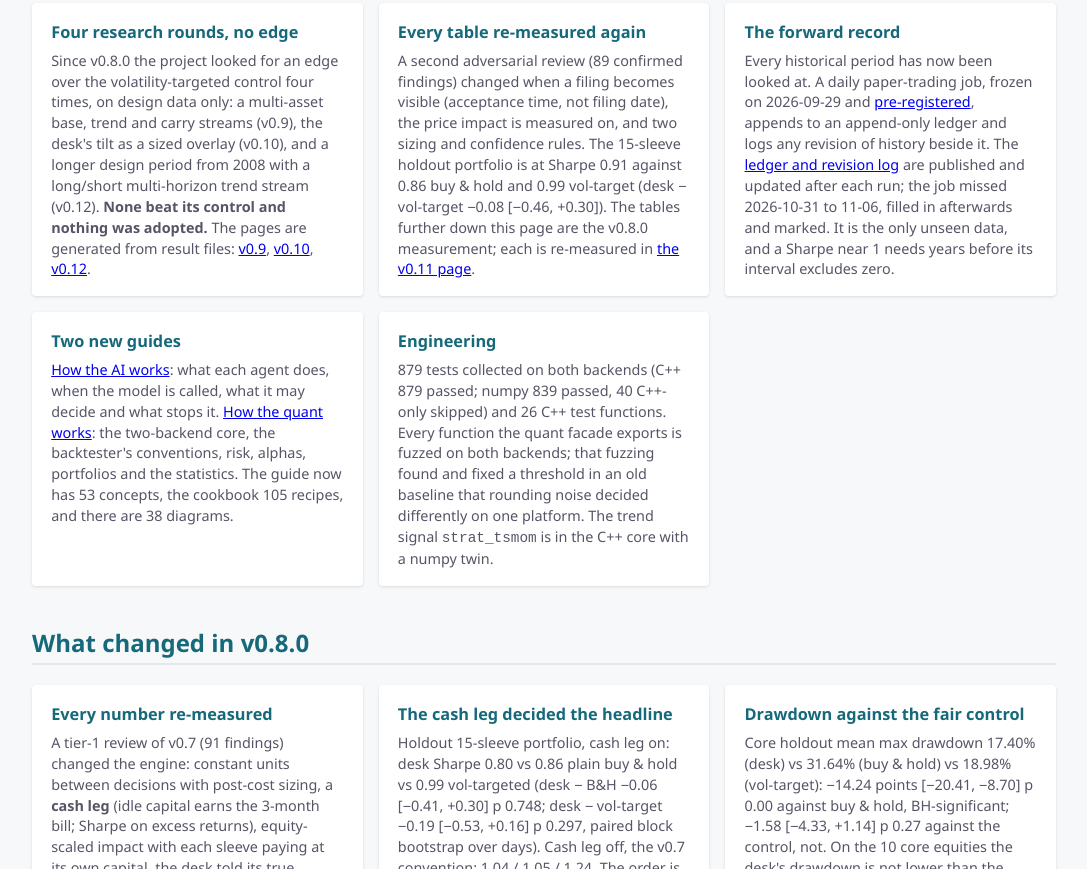
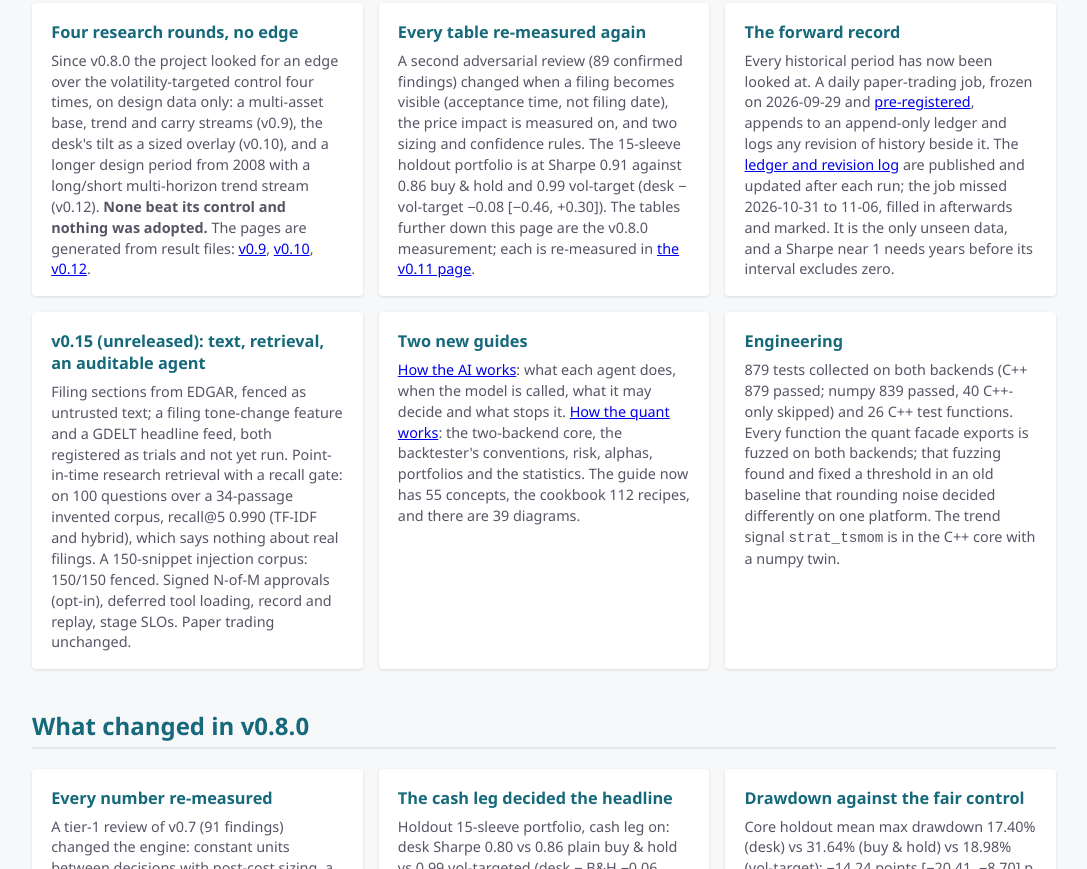
Before and after one commit to AshJha0/agentic-trader, a plain HTML site: page docs/index.html in a window 1280 px wide. Shown: the part 555-1424 px from the top of the page, without its empty margins (96-1183 px from the left). Drawn offline with Linux system fonts and the light colour scheme.

Commit message:
v0.15 docs pass: P3/P4 recipes 106-112, LEARN 54-55, diagram 39, CHANGELOG v0.15.0 (unreleased), PLAN statuses and OD-6
README, LEARN, COOKBOOK, DIAGRAMS, architecture, AI, API, quant and evaluation pages, INDEX and
site updated for plan items 3.1-3.9, 4.1-4.6, 4.8, 4.9. Version bumped to 0.15.0 so the
CHANGELOG heading test matches.

Co-Authored-By: Claude Opus 5.5 <noreply@anthropic.com>

```diff
--- a/docs/index.html
+++ b/docs/index.html
@@ -102,12 +102,18 @@ footer{margin:3rem 0 2rem;color:var(--muted);font-size:.85rem;text-align:center}
          <a href="https://github.com/AshJha0/agentic-trader/tree/main/results/paper">ledger and revision log</a>
          are published and updated after each run; the job missed 2026-10-31 to 11-06, filled in afterwards and marked. It is the only
          unseen data, and a Sharpe near 1 needs years before its interval excludes zero.</p></div>
+    <div class="card"><h3>v0.15 (unreleased): text, retrieval, an auditable agent</h3>
+      <p>Filing sections from EDGAR, fenced as untrusted text; a filing tone-change feature and a GDELT
+         headline feed, both registered as trials and not yet run. Point-in-time research retrieval with a
+         recall gate: on 100 questions over a 34-passage invented corpus, recall@5 0.990 (TF-IDF and hybrid),
+         which says nothing about real filings. A 150-snippet injection corpus: 150/150 fenced. Signed N-of-M
+         approvals (opt-in), deferred tool loading, record and replay, stage SLOs. Paper trading unchanged.</p></div>
     <div class="card"><h3>Two new guides</h3>
       <p><a href="https://github.com/AshJha0/agentic-trader/blob/main/docs/ai/ai.md">How the AI works</a>: what each
          agent does, when the model is called, what it may decide and what stops it.
          <a href="https://github.com/AshJha0/agentic-trader/blob/main/docs/quant/quant.md">How the quant works</a>: the
          two-backend core, the backtester's conventions, risk, alphas, portfolios and the statistics.
-         The guide now has 53 concepts, the cookbook 105 recipes, and there are 38 diagrams.</p></div>
+         The guide now has 55 concepts, the cookbook 112 recipes, and there are 39 diagrams.</p></div>
     <div class="card"><h3>Engineering</h3>
       <p>879 tests collected on both backends (C++ 879 passed; numpy 839 passed, 40 C++-only skipped) and
          26 C++ test functions. Every function the quant facade exports is fuzzed on both backends; that
```
Also changed, not shown: 13 other files.
